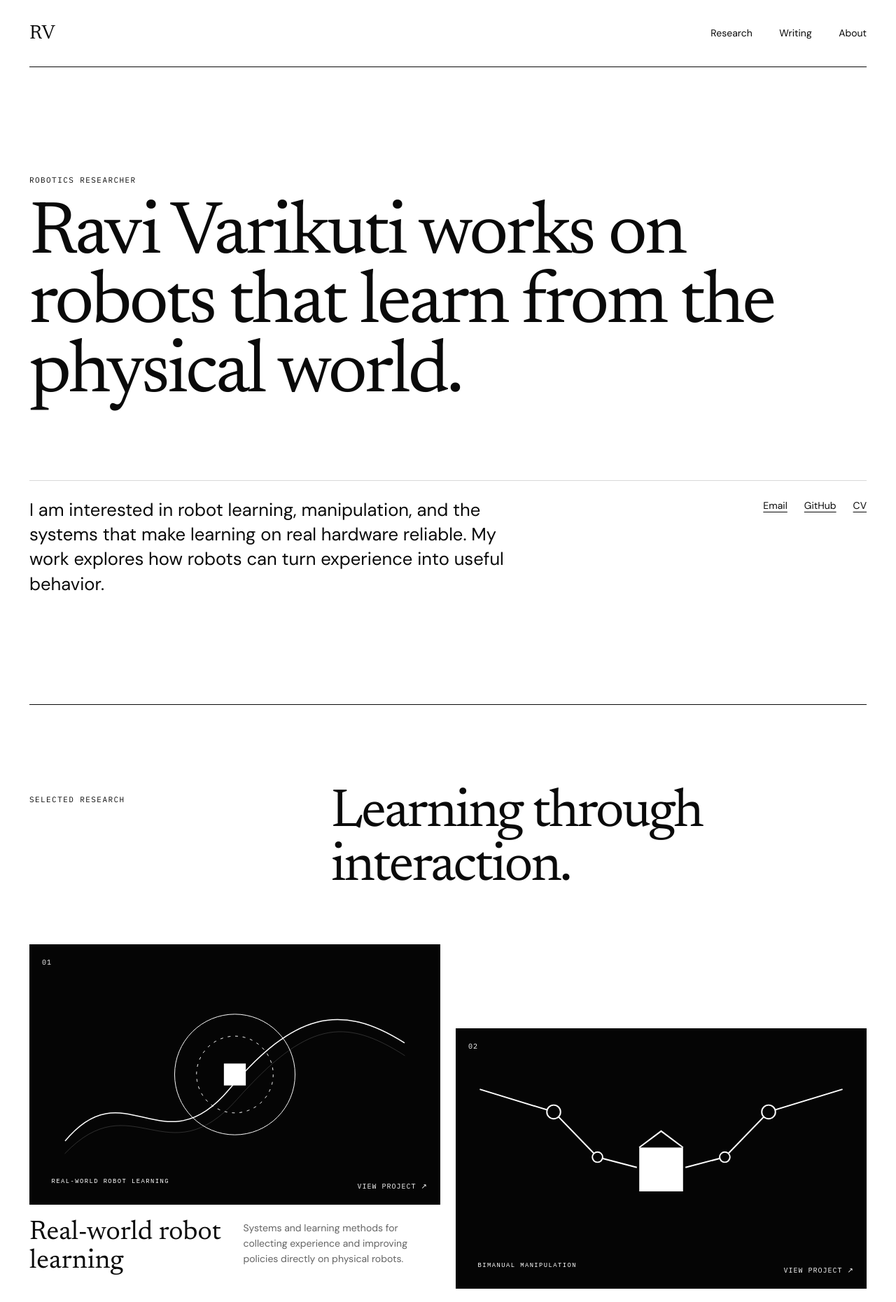
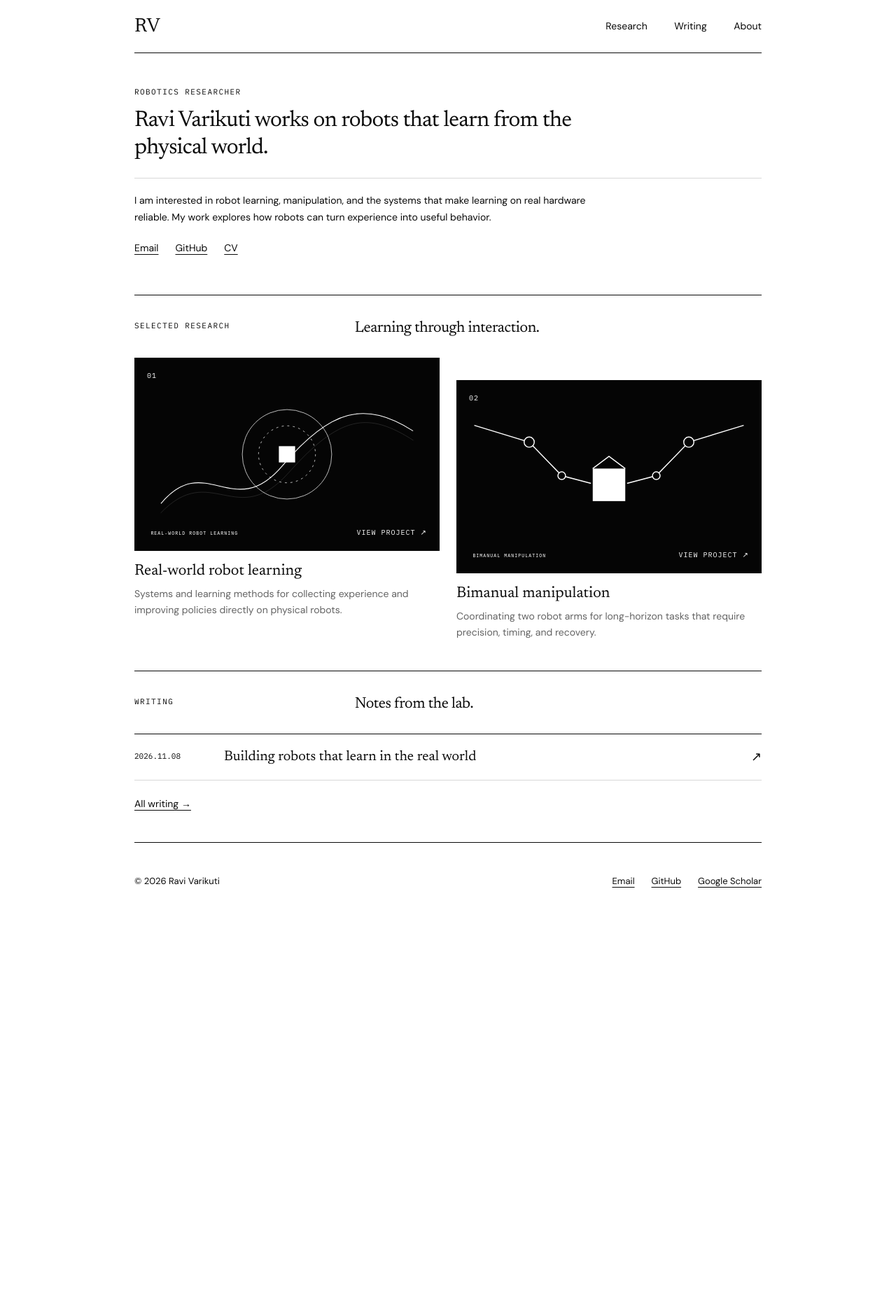
Before and after one commit to ravi-varikuti/ravi-varikuti.github.io, a Jekyll site: the page built from index.md, in a window 1280 px wide. Shown: the top 1860 px of the page at 70% size. Built offline with Jekyll 4.4.1, drawn with Linux system fonts in a browser that asks for light colours; after the commit the page ends 1315 px from its top, so only the background shows below that.

Commit message:
Refine homepage with compact academic typography

```diff
--- a/_layouts/default.html
+++ b/_layouts/default.html
@@ -11,7 +11,7 @@
     {% feed_meta %}
     {% seo %}
   </head>
-  <body>
+  <body{% if page.layout == 'home' %} class="home"{% endif %}>
     <a class="skip-link" href="#content">Skip to content</a>
     <div class="shell">
       {% include header.html %}
--- a/assets/css/main.css
+++ b/assets/css/main.css
@@ -82,6 +82,38 @@ img, video { display: block; width: 100%; }
   .post-date { grid-column: 1 / -1; }
   .site-footer { padding: 48px 0; align-items: flex-start; flex-direction: column; justify-content: center; }
 }
+/* Compact academic typography for the homepage. */
+.home { font-size: 14px; }
+.home .shell { max-width: 960px; padding: 0 32px; }
+.home .site-header { height: 76px; }
+.home .hero { padding: 48px 0 56px; }
+.home .eyebrow { margin-bottom: 14px; }
+.home .hero h1 { max-width: 720px; font-size: 32px; line-height: 1.2; letter-spacing: -.025em; }
+.home .hero-grid { grid-template-columns: minmax(0, 1fr); gap: 20px; margin-top: 24px; padding-top: 20px; }
+.home .intro { max-width: 680px; font-size: 14px; line-height: 1.7; }
+.home .hero-links { justify-content: flex-start; gap: 24px; }
+.home .section-block { padding: 36px 0 44px; }
+.home .section-heading { grid-template-columns: 1fr 2fr; gap: 24px; margin-bottom: 28px; }
+.home .section-heading .eyebrow { margin-bottom: 0; }
+.home .section-heading h2 { margin: -.08em 0 0; font-size: 22px; line-height: 1.2; letter-spacing: -.02em; }
+.home .research-grid { gap: 32px 24px; }
+.home .project-card:nth-child(even) { margin-top: 32px; }
+.home .project-copy { grid-template-columns: 1fr; gap: 8px; margin-top: 16px; }
+.home .project-copy h3 { font-size: 22px; line-height: 1.2; }
+.home .project-copy p { margin: 0; font-size: 14px; line-height: 1.6; }
+.home .post-row { grid-template-columns: 112px 1fr auto; gap: 16px; padding: 18px 0; }
+.home .post-title { font-size: 20px; line-height: 1.35; }
+.home .text-link { margin-top: 22px; }
+.home .site-footer { min-height: 112px; }
+@media (max-width: 760px) {
+  .home .shell { padding: 0 20px; }
+  .home .hero { padding: 36px 0 40px; }
+  .home .hero h1 { font-size: 30px; }
+  .home .section-heading { grid-template-columns: 1fr; gap: 12px; margin-bottom: 24px; }
+  .home .project-card:nth-child(even) { margin-top: 0; }
+  .home .post-row { grid-template-columns: 1fr auto; gap: 6px 16px; }
+  .home .site-footer { padding: 28px 0; }
+}
 @media (prefers-reduced-motion: reduce) {
   html { scroll-behavior: auto; }
   *, *::before, *::after { transition-duration: .01ms !important; }
```
